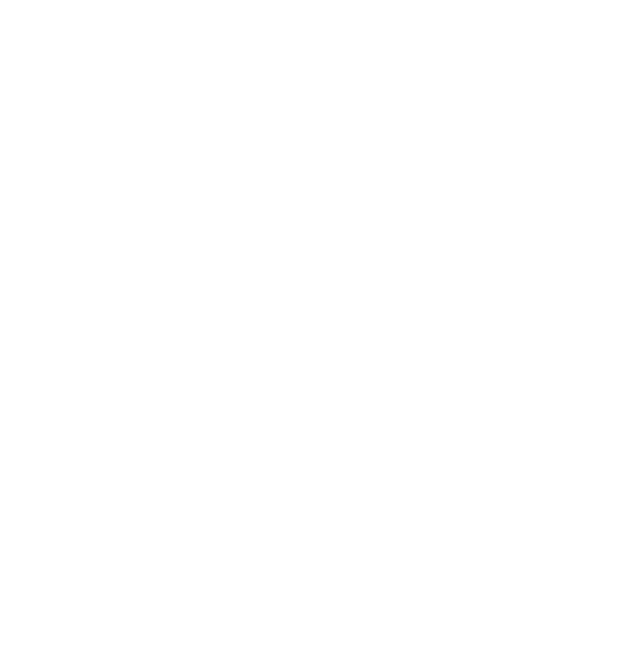
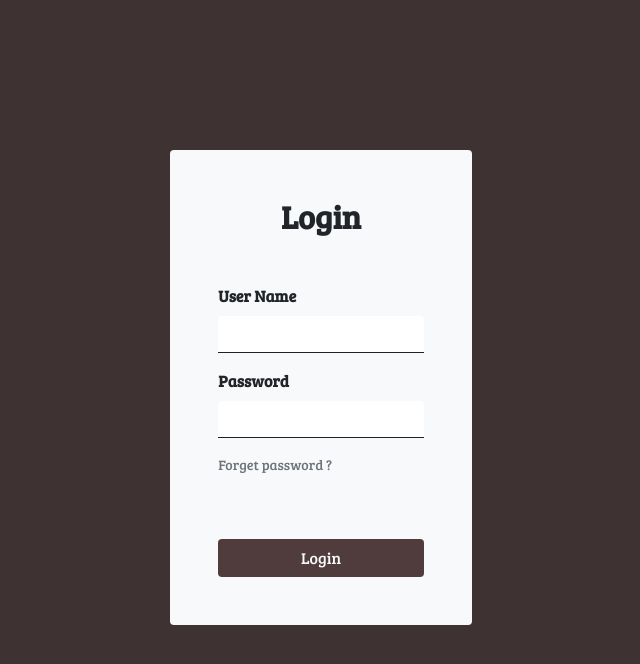
Before and after one commit to rohini510/G-1.ICP-6.JAVASCRIPT.BOOTSTRAP, a plain HTML site: page Pages/login.html in a window 1280 px wide. Shown: the whole page, without its empty margins (319-959 px from the left). Drawn offline with nearby package versions, Linux system fonts and the light colour scheme.

Commit message:
Login page done

```diff
--- a/Pages/login.html
+++ b/Pages/login.html
@@ -1,11 +1,87 @@
-<!DOCTYPE html>
+<!doctype html>
 <html lang="en">
+
 <head>
-    <meta charset="UTF-8">
-    <meta name="viewport" content="width=device-width, initial-scale=1.0">
-    <title>Document</title>
+  <!-- Required meta tags -->
+  <meta charset="utf-8">
+  <meta name="viewport" content="width=device-width, initial-scale=1">
+
+  <!-- Bootstrap CSS -->
+  <link href="https://cdn.jsdelivr.net/npm/bootstrap@5.0.2/dist/css/bootstrap.min.css" rel="stylesheet"
+    integrity="sha384-EVSTQN3/azprG1Anm3QDgpJLIm9Nao0Yz1ztcQTwFspd3yD65VohhpuuCOmLASjC" crossorigin="anonymous">
+
+  <link href="https://fonts.googleapis.com/css2?family=Bree+Serif&display=swap" rel="stylesheet">
+  <title>Login Form</title>
+  <style>
+    @import url('https://fonts.googleapis.com/css2?family=Poppins:wght@200&display=swap');
+
+    * {
+      padding: 0;
+      margin: 0;
+      box-sizing: border-box;
+    }
+
+    body {
+      background: #3E3232;
+      font-family: 'Bree Serif', serif;
+    }
+
+    form {
+      margin-top: 150px;
+      width: 24%;
+    }
+
+    .w-100 {
+      width: 100%;
+      background: #503C3C;
+    }
+
+    .form-control {
+      color: rgba(0, 0, 0, .87);
+      border-bottom-color: rgba(0, 0, 0, .42);
+
+      border: none;
+      border-bottom: 1px solid;
+      border-radius: 4px 4px 0 0;
+    }
+
+    h4 {
+      font-size: 2rem !important;
+      font-weight: 700;
+    }
+
+    .form-label {
+      font-weight: 800;
+    }
+
+
+  </style>
 </head>
+
 <body>
+  <div class="container-fluid">
+    <form class="mx-auto rounded bg-light p-5">
+      <h4 class="text-center">Login</h4>
+      <div class="mb-3 mt-5">
+        <label for="exampleInputEmail1" class="form-label">User Name</label>
+        <input type="email" class="form-control" id="username" aria-describedby="emailHelp">
+      </div>
+      <div class="mb-3">
+        <label for="exampleInputPassword1" class="form-label">Password</label>
+        <input type="password" class="form-control" id="password">
+        <div id="emailHelp" class="form-text mt-3">Forget password ?</div>
+      </div>
+
+      <button type="submit" class="btn w-100 rounded mt-5"><a href="./../Index.html" class="text-decoration-none text-light">Login</a></button>
+    </form>
+  </div>
+
+
+  <!-- Option 1: Bootstrap Bundle with Popper -->
+  <script src="https://cdn.jsdelivr.net/npm/bootstrap@5.0.2/dist/js/bootstrap.bundle.min.js"
+    integrity="sha384-MrcW6ZMFYlzcLA8Nl+NtUVF0sA7MsXsP1UyJoMp4YLEuNSfAP+JcXn/tWtIaxVXM"
+    crossorigin="anonymous"></script>
 
 </body>
+
 </html>
```
